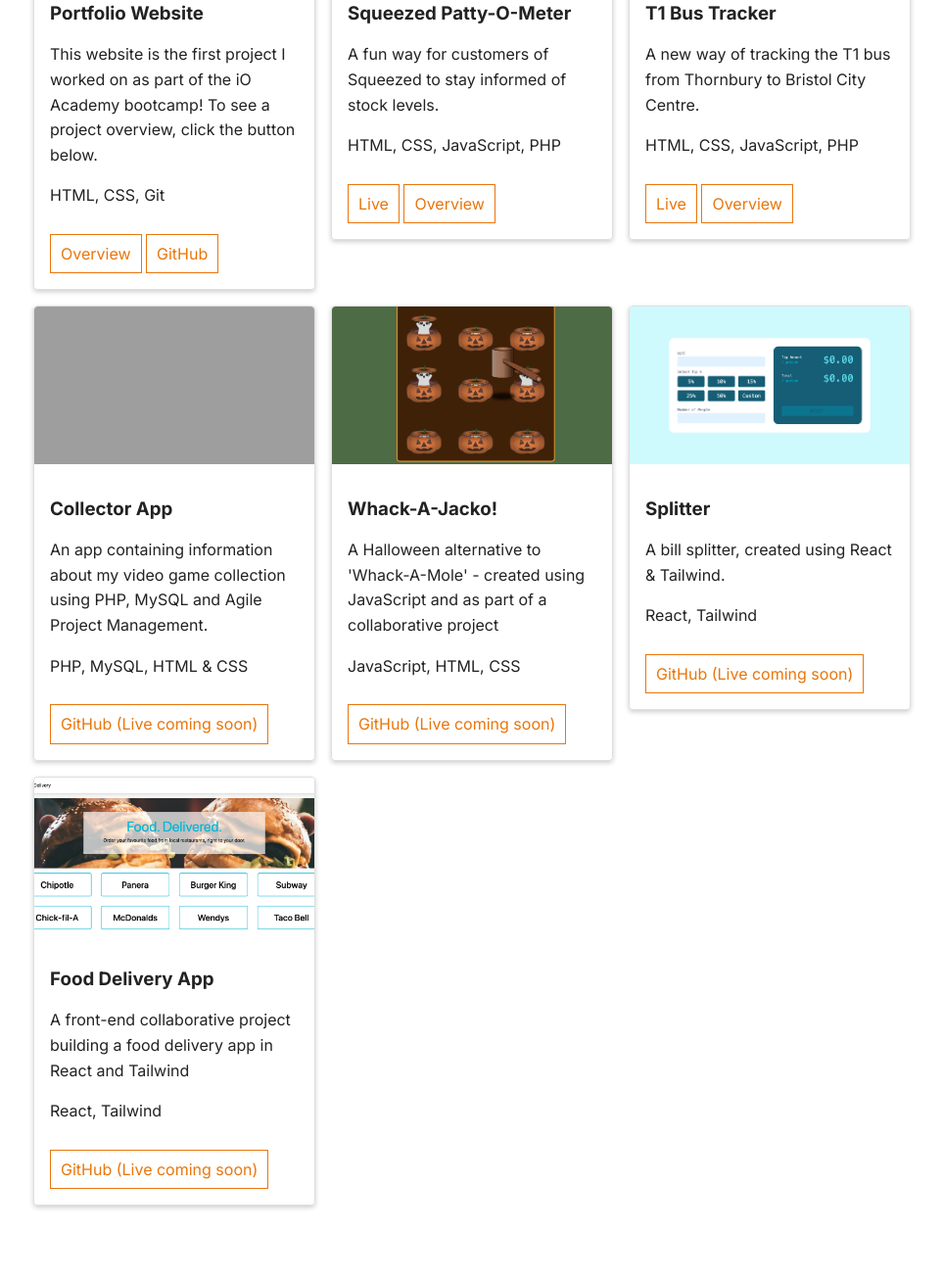
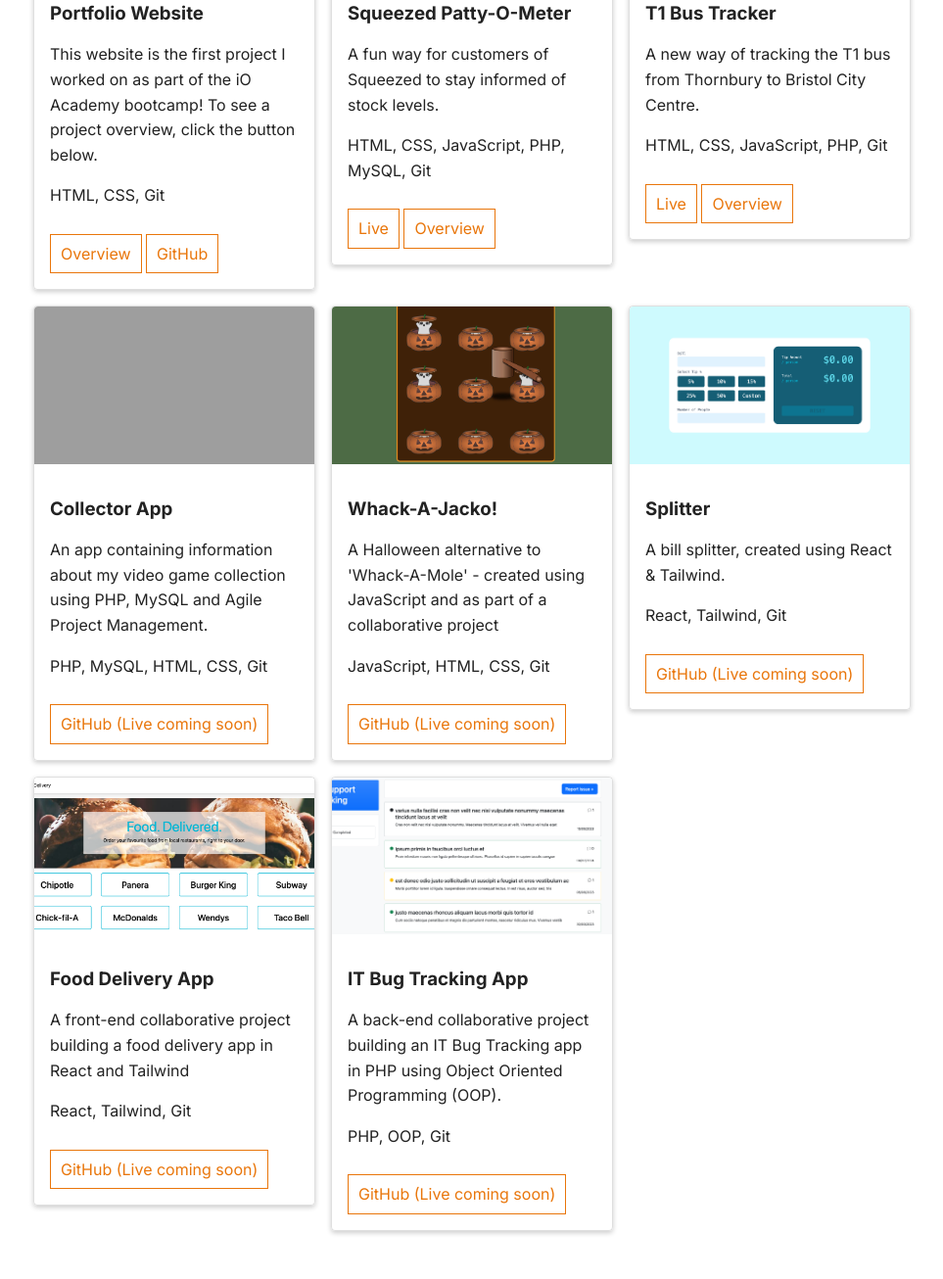
Before and after one commit to vincedefreitas/portfolio, a plain HTML site: page index.html in a window 1280 px wide. Shown: the part 1794-3100 px from the top of the page at 98% size, without its empty margins (158-1121 px from the left). Drawn offline with Linux system fonts and the light colour scheme; grey boxes are pictures that could not be loaded.

Commit message:
Add bug tracking app to portfolio

```diff
--- a/index.html
+++ b/index.html
@@ -90,7 +90,7 @@
               A fun way for customers of Squeezed to stay informed of stock
               levels.
             </p>
-            <p>HTML, CSS, JavaScript, PHP</p>
+            <p>HTML, CSS, JavaScript, PHP, MySQL, Git</p>
             <a href="https://vintas.dev/pattyometer.html">Live</a>
             <a href="https://vintas.dev/how-pattyometer-works.html">Overview</a>
           </div>
@@ -106,7 +106,7 @@
               A new way of tracking the T1 bus from Thornbury to Bristol City
               Centre.
             </p>
-            <p>HTML, CSS, JavaScript, PHP</p>
+            <p>HTML, CSS, JavaScript, PHP, Git</p>
             <a href="https://vintas.dev/bus.html">Live</a>
             <a href="https://vintas.dev/bus.html#bus-section-two">Overview</a>
           </div>
@@ -122,7 +122,7 @@
               An app containing information about my video game collection using
               PHP, MySQL and Agile Project Management.
             </p>
-            <p>PHP, MySQL, HTML & CSS</p>
+            <p>PHP, MySQL, HTML, CSS, Git</p>
             <!-- <a href="collector-app.html">Overview</a> -->
             <a href="https://github.com/vincedefreitas/collector-app"
               >GitHub (Live coming soon)</a
@@ -140,7 +140,7 @@
               A Halloween alternative to 'Whack-A-Mole' - created using
               JavaScript and as part of a collaborative project
             </p>
-            <p>JavaScript, HTML, CSS</p>
+            <p>JavaScript, HTML, CSS, Git</p>
             <!-- <a href="">Live</a> -->
             <a href="https://github.com/iO-Academy/2024-aug-fst-p3-whack-a-mole"
               >GitHub (Live coming soon)</a
@@ -152,7 +152,7 @@
           <div class="content">
             <h3>Splitter</h3>
             <p>A bill splitter, created using React & Tailwind.</p>
-            <p>React, Tailwind</p>
+            <p>React, Tailwind, Git</p>
             <!-- <a href="">Live</a> -->
             <a href="https://github.com/vincedefreitas/splitter"
               >GitHub (Live coming soon)</a
@@ -167,9 +167,24 @@
               A front-end collaborative project building a food delivery app in
               React and Tailwind
             </p>
-            <p>React, Tailwind</p>
+            <p>React, Tailwind, Git</p>
             <!-- <a href="">Live</a> -->
             <a href="https://github.com/iO-Academy/2024-aug-fst-food-delivery"
+              >GitHub (Live coming soon)</a
+            >
+          </div>
+        </div>
+        <div class="project">
+          <img src="./images/bugtracker.png" alt="An IT bug tracking app" />
+          <div class="content">
+            <h3>IT Bug Tracking App</h3>
+            <p>
+              A back-end collaborative project building an IT Bug Tracking app
+              in PHP using Object Oriented Programming (OOP).
+            </p>
+            <p>PHP, OOP, Git</p>
+            <!-- <a href="">Live</a> -->
+            <a href="https://github.com/iO-Academy/2024-aug-fst-it-bug-tracking"
               >GitHub (Live coming soon)</a
             >
           </div>
```
Also changed, not shown: images/bugtracker.png (added).
